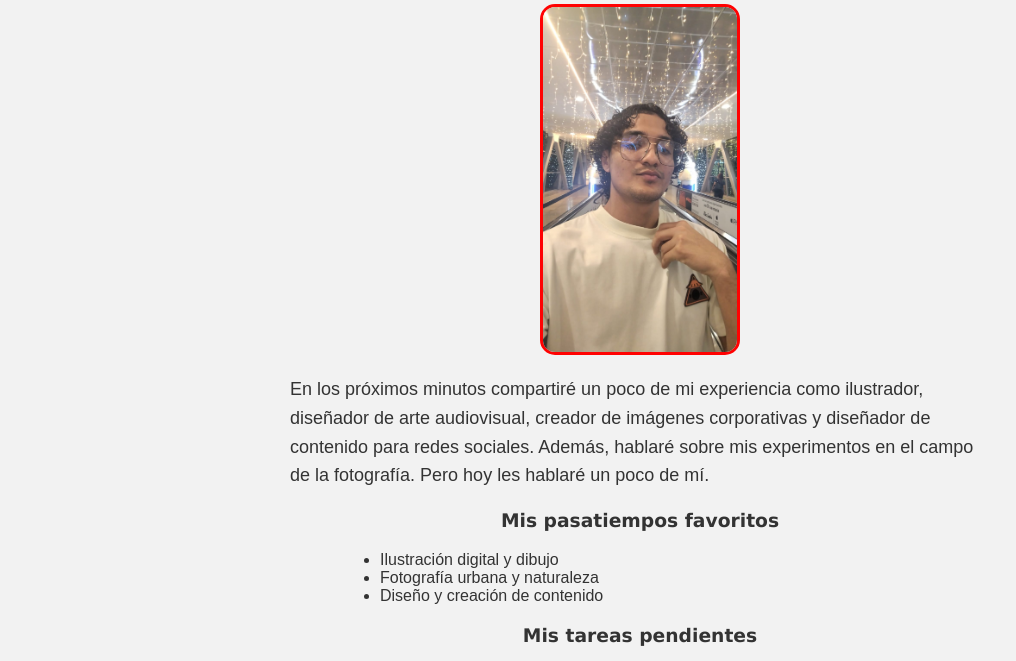
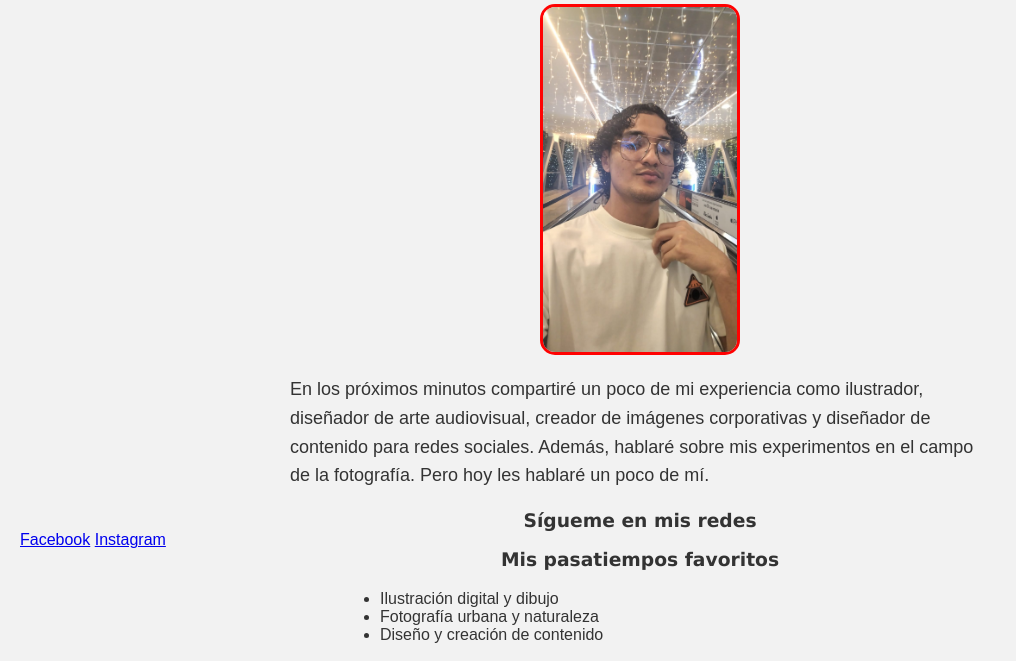
Before and after one commit to emmahbermudez-rgb/mi-pagina-web, a plain HTML site: page index.html in a window 1280 px wide. Shown: the part 111-772 px from the top of the page, without its empty margins (0-1016 px from the left). Drawn offline with Linux system fonts and the light colour scheme.

Commit message:
agregar archivo index.html

```diff
--- a/index.html
+++ b/index.html
@@ -29,7 +29,19 @@
             para redes sociales. Además, hablaré sobre mis experimentos en el campo de la fotografía.
             Pero hoy les hablaré un poco de mí.
         </p>
+
     </section>
+
+        <!-- Redes sociales -->
+    <section class="redes-sociales">
+        <h3>Sígueme en mis redes</h3>
+
+        <div class="links-redes">
+            <a href="https://www.facebook.com/share/1D4PpvLd6X/" target="_blank">Facebook</a>
+            <a href="https://www.instagram.com/manu.dhb?igsh=eXA1Ync4YmdvMzEz" target="_blank">Instagram</a>
+        </div>
+    </section>
+
 
     <!-- Lista de pasatiempos -->
     <section>
```
